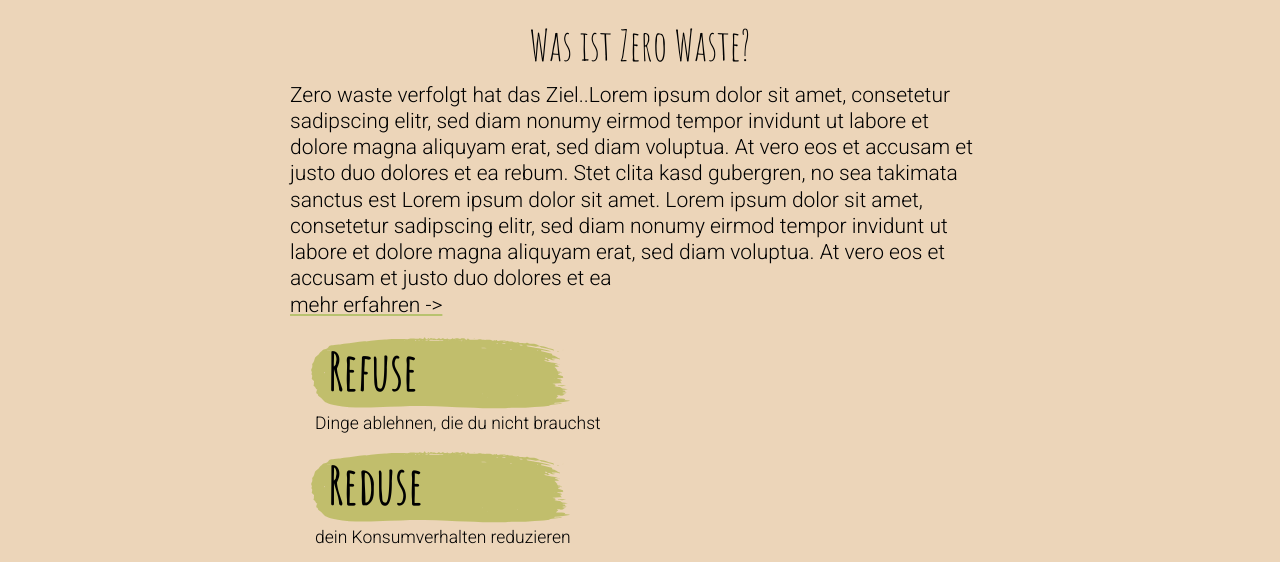
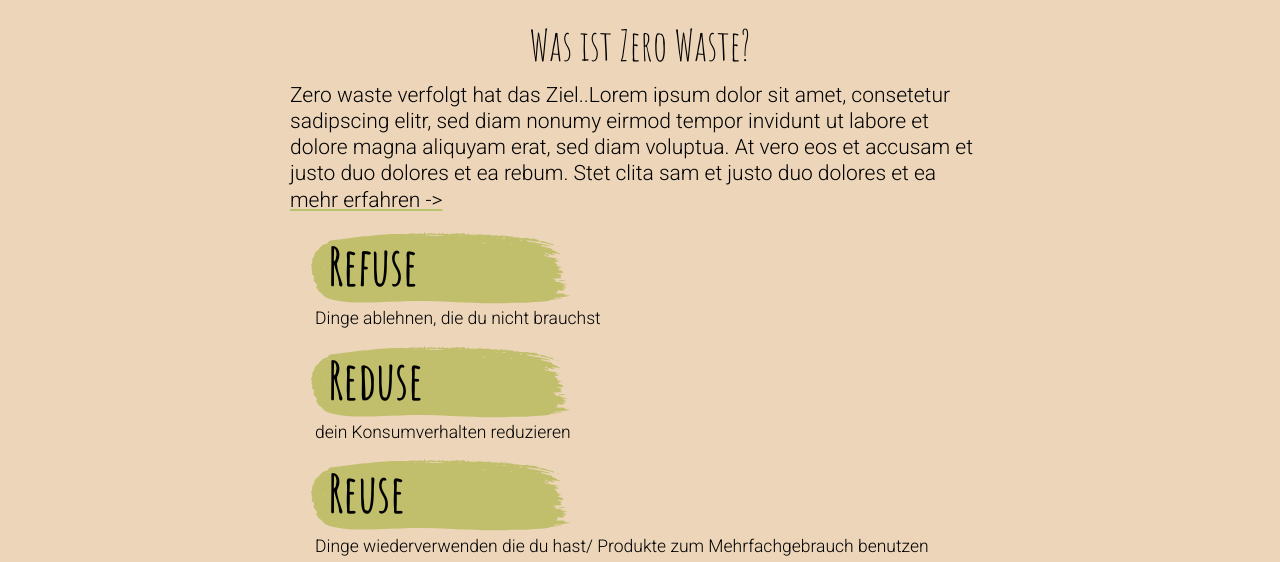
Before and after one commit to swojt/zero-waste, a website: page index.html in a window 1280 px wide. Shown: the part 235-797 px from the top of the page. Drawn offline with Linux system fonts and the light colour scheme.

Commit message:
startseite text gekürtzt

```diff
--- a/index.html
+++ b/index.html
@@ -96,10 +96,7 @@
                 eirmod tempor invidunt ut
                 labore et dolore magna aliquyam erat, sed diam voluptua. At vero eos et accusam et justo duo dolores et ea
                 rebum. Stet clita
-                kasd gubergren, no sea takimata sanctus est Lorem ipsum dolor sit amet. Lorem ipsum dolor sit amet, consetetur
-                sadipscing elitr, sed
-                diam nonumy eirmod tempor invidunt ut labore et dolore magna aliquyam erat, sed diam voluptua. At vero eos et
-                accusam et justo duo dolores et ea <br>
+                sam et justo duo dolores et ea <br>
                 <a href="./zero-w-info.html">mehr erfahren -></a>
             </p>
             <article class="ut">
```
